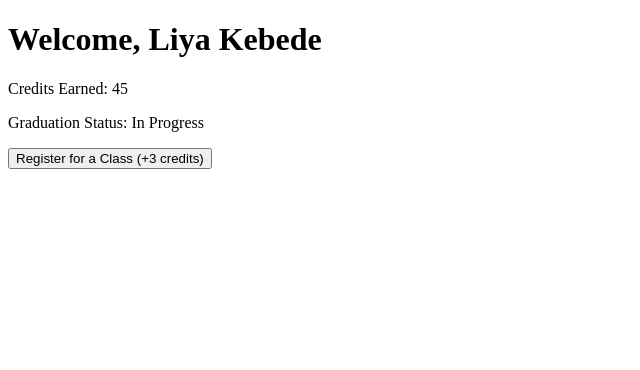
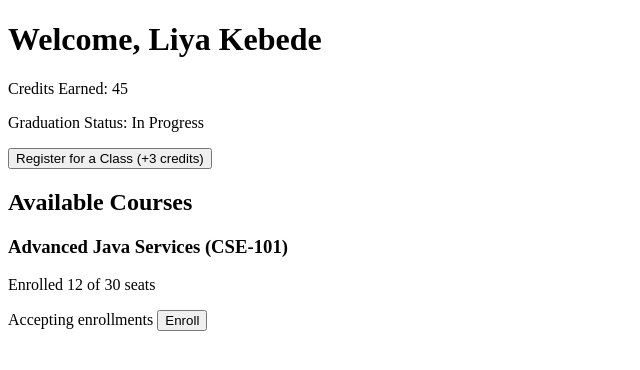
Before and after one commit to Esubale-Endale/Tms-Client, an Angular app: page /dashboard in a window 1280 px wide. Shown: the top 370 px of the page, without its empty margins (0-640 px from the left). Built offline with nearby package versions, Linux system fonts and the light colour scheme.

Commit message:
feat: add course card component and integrate into student dashboard

```diff
--- a/src/app/features/student-dashboard/student-dashboard.html
+++ b/src/app/features/student-dashboard/student-dashboard.html
@@ -3,4 +3,7 @@
   <p>Credits Earned: {{ earnedCredits() }}</p>
   <p>Graduation Status: {{ graduationStatus() }}</p>
   <button (click)="registerForClass()">Register for a Class (+3 credits)</button>
+
+  <h2>Available Courses</h2>
+  <tms-course-card [course]="sampleCourse" (enrollClicked)="handleEnroll($event)" />
 </div>
--- a/src/app/features/student-dashboard/student-dashboard.ts
+++ b/src/app/features/student-dashboard/student-dashboard.ts
@@ -1,25 +1,37 @@
-// These are the Angular functions we need. signal() and computed() come from Angular's core.
 import { Component, signal, computed } from '@angular/core';
-// The @Component decorator tells Angular: "This class is a visual component."
-// It is metadata it describes how this class connects to the HTML template.
+import { CourseCardComponent } from '../../ui/course-card/course-card';
+import { Course } from '../../models/course.model';
+
 @Component({
-  selector: 'app-student-dashboard', // The HTML tag name: <app-student-dashboard />
-  standalone: true, // This component manages its own imports (no NgModule)
-  templateUrl: './student-dashboard.html', // Points to the HTML file
-  styleUrl: './student-dashboard.scss', // Points to the styles file
+  selector: 'app-student-dashboard',
+  standalone: true,
+  imports: [CourseCardComponent],
+  templateUrl: './student-dashboard.html',
+  styleUrl: './student-dashboard.scss',
 })
 export class StudentDashboardComponent {
-  // signal('Liya Kebede') creates a reactive variable. Angular watchesit.
-  // When its value changes, Angular automatically updates the part ofthe screen that displays it.
   studentName = signal('Liya Kebede');
   earnedCredits = signal(45);
-  // computed() creates a read-only signal that derives its value fromother signals.
-  // It recalculates automatically whenever earnedCredits() changes nomanual refresh.
+  selectedCourse = signal<Course | null>(null);
+
+
+  sampleCourse: Course = {
+    id: 1,
+    title: 'Advanced Java Services',
+    code: 'CSE-101',
+    maxCapacity: 30,
+    enrollmentCount: 12,
+  };
+
+  handleEnroll(course: Course) {
+    this.selectedCourse.set(course);
+    console.log('Enrollment requested for:', course.title);
+  }
+
   graduationStatus = computed(() =>
     this.earnedCredits() >= 120 ? 'Eligible for Graduation' : 'In Progress',
   );
-  // A regular method. When called, it updates the earnedCredits signal.
-  // The .update() method receives the current value (c) and returns the new value (c + 3).
+
   registerForClass() {
     this.earnedCredits.update((c) => c + 3);
   }
--- /dev/null
+++ b/src/app/ui/course-card/course-card.html
@@ -0,0 +1,13 @@
+<div class="card">
+  <h3>{{ course().title }} ({{ course().code }})</h3>
+  <p>Enrolled {{ course().enrollmentCount }} of {{ course().maxCapacity }} seats</p>
+  <span class="badge" [class.closed]="course().enrollmentCount >= course().maxCapacity">
+    {{ course().enrollmentCount >= course().maxCapacity ? 'Full' : 'Accepting enrollments' }}
+  </span>
+  <button
+    (click)="enrollClicked.emit(course())"
+    [disabled]="course().enrollmentCount >= course().maxCapacity"
+  >
+    Enroll
+  </button>
+</div>
--- /dev/null
+++ b/src/app/ui/course-card/course-card.ts
@@ -0,0 +1,12 @@
+import { Component, input, output } from '@angular/core';
+import { Course } from '../../models/course.model';
+@Component({
+  selector: 'tms-course-card',
+  standalone: true,
+  templateUrl: './course-card.html',
+  styleUrl: './course-card.scss',
+})
+export class CourseCardComponent {
+  course = input.required<Course>();
+  enrollClicked = output<Course>();
+}
```
Also changed, not shown: src/app/ui/course-card/course-card.scss (added), 1 other file (tests, documents, lock files or other folders).
